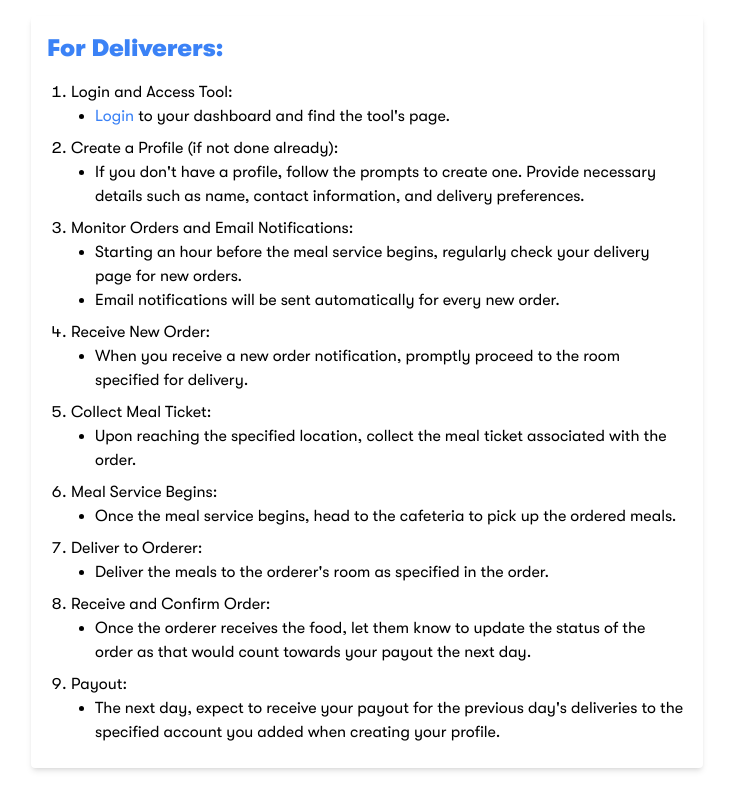
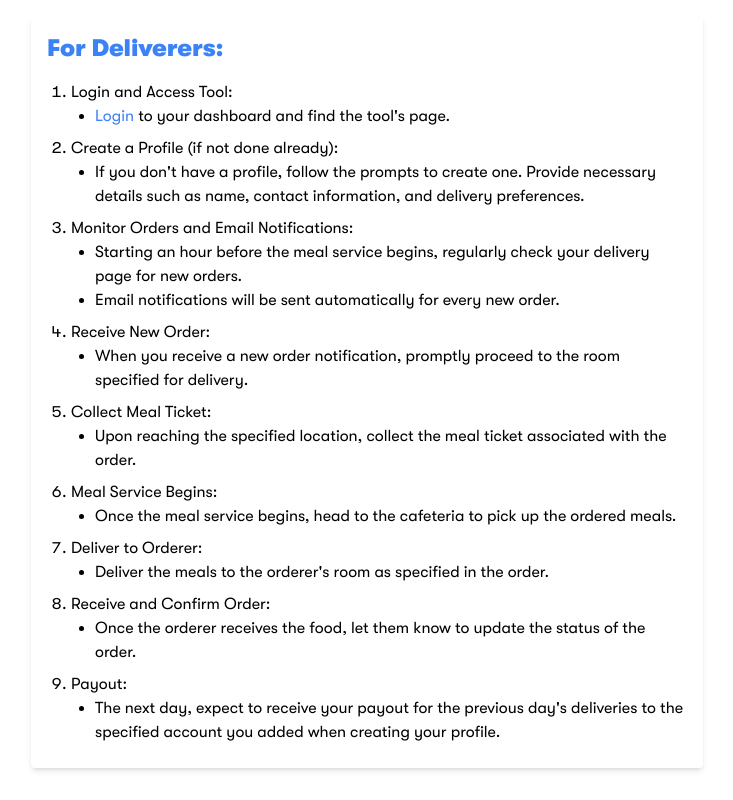
Before and after one commit to victoribironke/babcock-tools, a Next.js app: page /cafeteria-delivery/how-it-works in a window 1280 px wide. Shown: the part 588-1388 px from the top of the page, without its empty margins (273-1006 px from the left). Built offline with nearby package versions, Linux system fonts and the light colour scheme.

Commit message:
removed the part about the status dictating their payment

```diff
--- a/src/pages/cafeteria-delivery/how-it-works.tsx
+++ b/src/pages/cafeteria-delivery/how-it-works.tsx
@@ -162,8 +162,7 @@ const DelivererInstructions = () => {
           <ul className="list-disc pl-6">
             <li>
               Once the orderer receives the food, let them know to update the
-              status of the order as that would count towards your payout the
-              next day.
+              status of the order.
             </li>
           </ul>
         </li>
```
